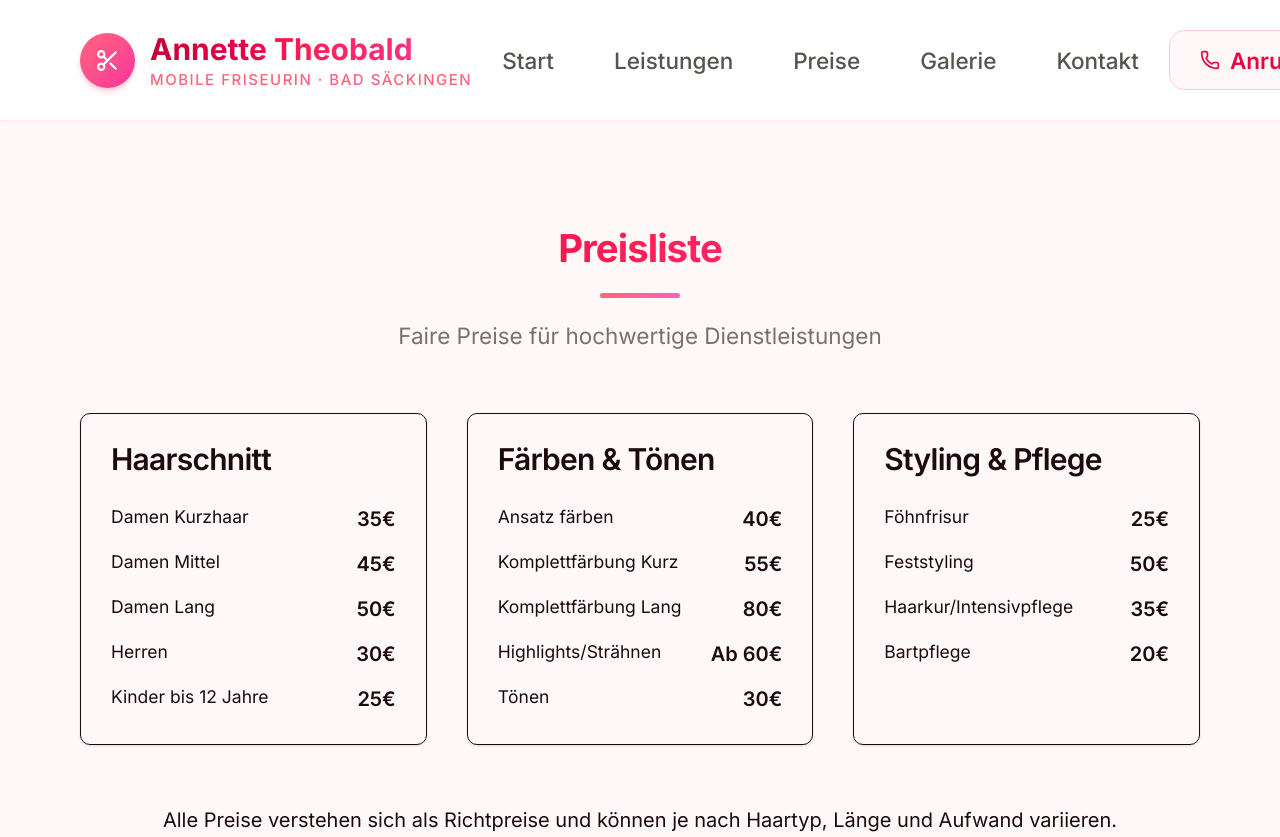
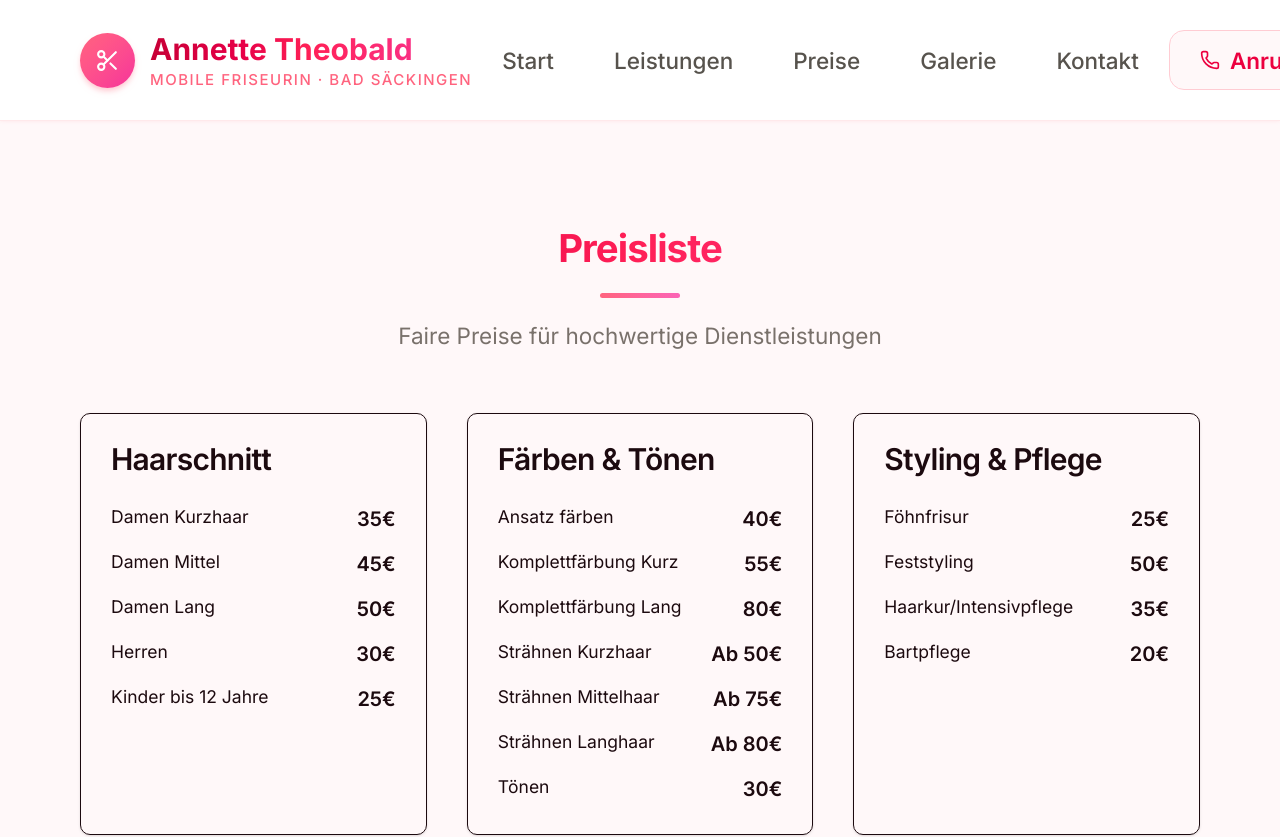
Before and after one commit to ThomasTh1977/annette, a Next.js app: page /preise in a window 1280 px wide. Shown: the top 837 px of the page. Built offline with nearby package versions, Linux system fonts and the light colour scheme.

Commit message:
Update: Strähnen in 3 Haarlängen aufgeteilt

```diff
--- a/src/app/preise/page.tsx
+++ b/src/app/preise/page.tsx
@@ -28,7 +28,9 @@ const pricing = [
       { service: "Ansatz färben", price: "40€" },
       { service: "Komplettfärbung Kurz", price: "55€" },
       { service: "Komplettfärbung Lang", price: "80€" },
-      { service: "Highlights/Strähnen", price: "Ab 60€" },
+      { service: "Strähnen Kurzhaar", price: "Ab 50€" },
+      { service: "Strähnen Mittelhaar", price: "Ab 75€" },
+      { service: "Strähnen Langhaar", price: "Ab 80€" },
       { service: "Tönen", price: "30€" },
     ],
   },
```
